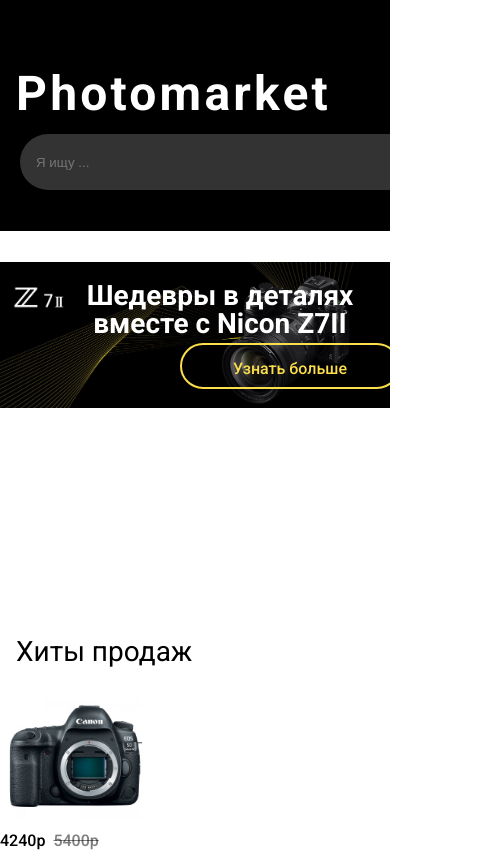
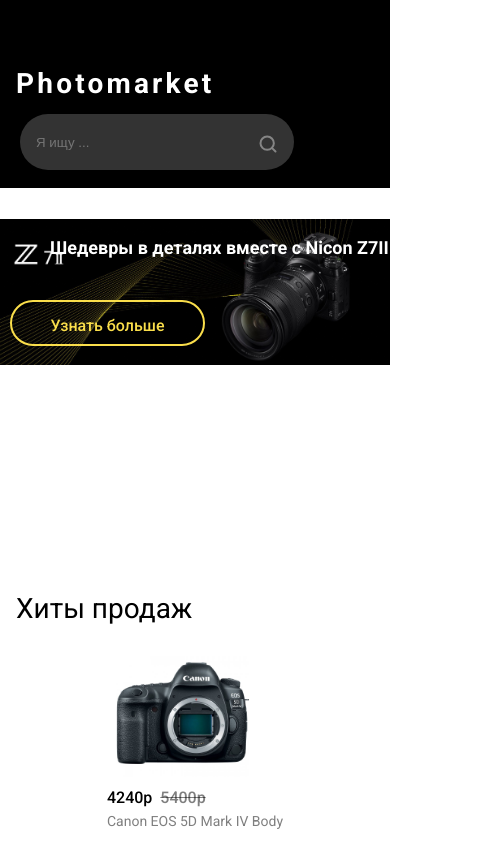
Before and after one commit to NataliaDragun/Home-10, a website with bundled scripts: page src/index.html in a window 390 px wide. Shown: the top 861 px of the page, 479 px wide, since content can reach past the window. Built offline with nearby package versions, Linux system fonts and the light colour scheme.

Commit message:
fixed mobile page

```diff
--- a/src/styles/_media.scss
+++ b/src/styles/_media.scss
@@ -1,7 +1,19 @@
 @media screen and (max-width: 768px) {
 
-  .header-block {
-    flex-direction: column;
+  .header {
+    max-width: 100vw;
+
+    &-search {
+      width: 100vw;
+
+      &__input {
+        width: 80%;
+        margin-left: 20px;
+
+      }
+    }
+
+    &-block {
 
     &__form {
       display: none;
@@ -20,11 +32,12 @@
       padding: 1rem;
 
       color: $white;
-      font-size: $font-48;
+      font-size: $font-28;
       font-weight: $font-w-700;
 
     }
   }
+}
 
   .navbar,
   .btn {
@@ -56,12 +69,18 @@
       top: 20px;
       left: 50px;
 
-      font-size: $font-28;
+      font-size: $font-18;
 
     }
 
     &__btn {
+      left: 0;
       bottom: 100px;
+
+      width: 50%;
+
+      margin-left: 10px;
+
     }
   }
 
@@ -71,6 +90,7 @@
   }
 
   .section-3 {
+
 
     &__title {
       margin: 0;
@@ -82,8 +102,17 @@
   }
 
   .product {
+    &__image2 {
+      margin-left: 30px;
+
+    }
+
+    &__image7 {
+      margin-left: 20px;
+
+    }
     &__description {
-      padding: 1rem .5rem;
+      text-align: left;
     }
 
     &__btn {
@@ -105,10 +134,11 @@
   }
 
   .footer {
+    width: 100vw;
     height: 100%;
 
     padding: .5rem;
-    text-align: center;
+
 
     &__list {
       padding-top: 0;
@@ -123,9 +153,16 @@
       margin-left: auto;
       margin-right: auto;
 
+      padding-left: 1rem;
+
       text-decoration: overline;
       font-size: $font-14;
 
     }
   }
+
+  .section-block {
+    flex-direction: column;
+
+  }
 }
```
Also changed, not shown: src/styles/main.css, 1 other file.
